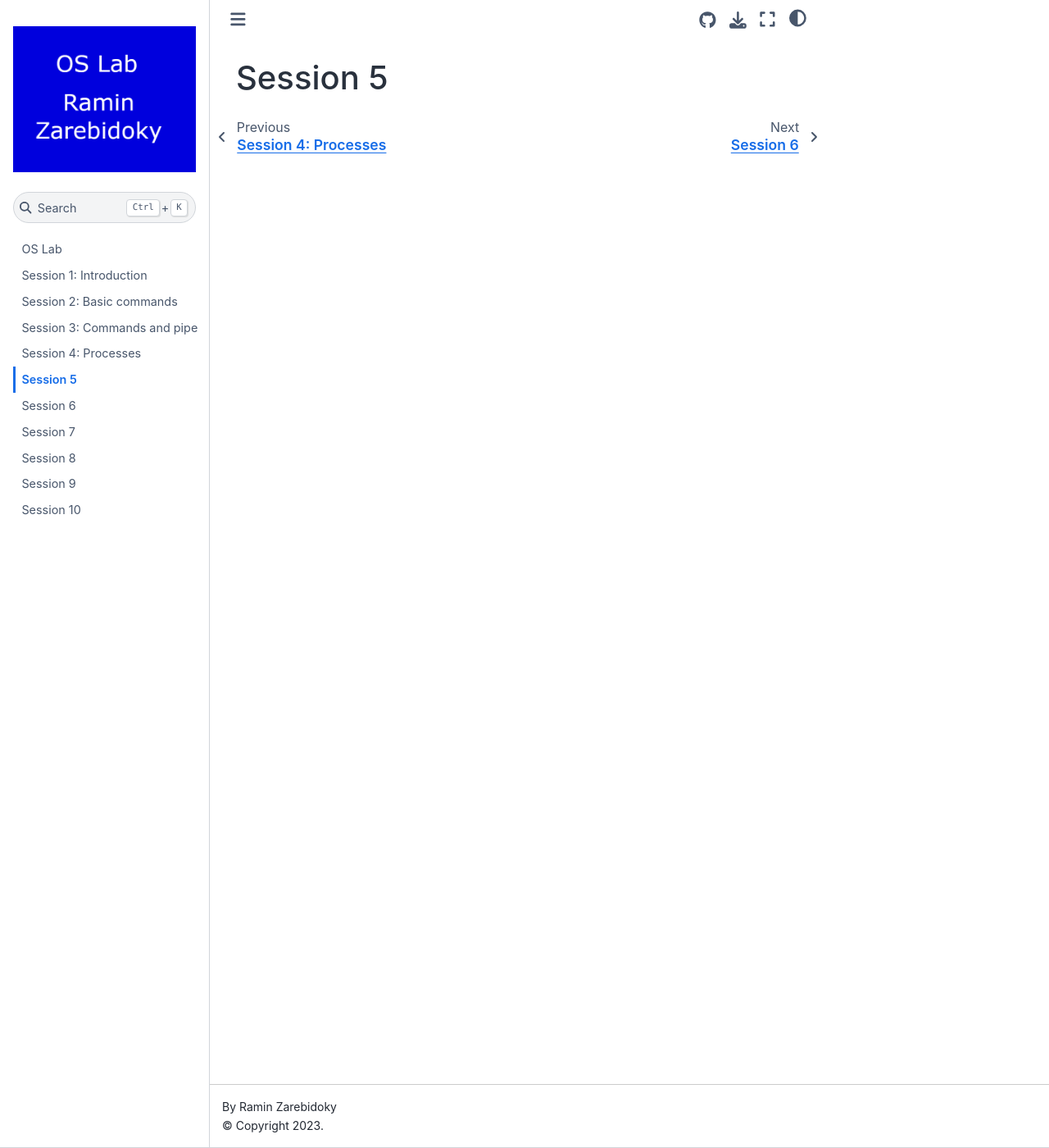
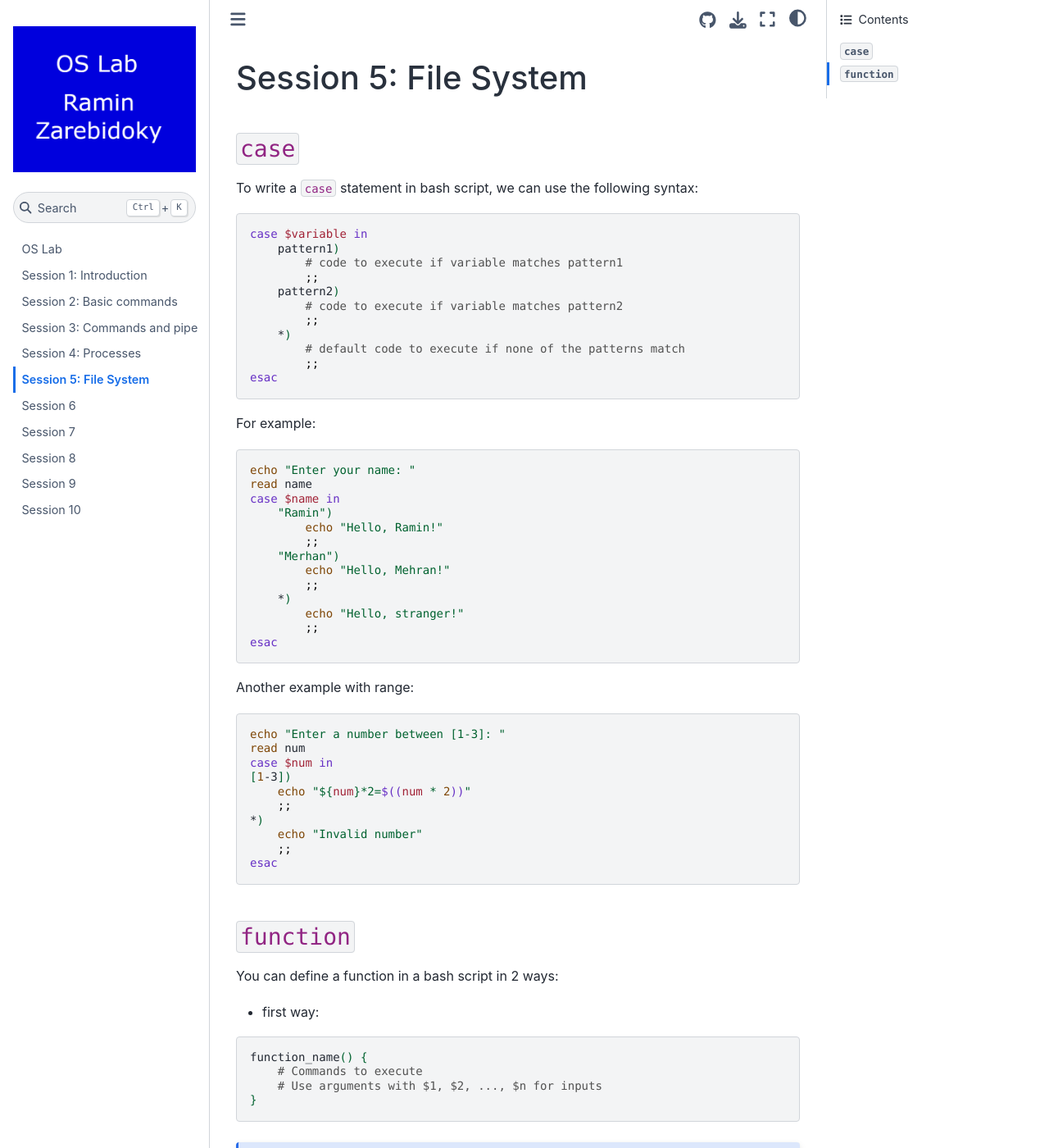
Before and after one commit to LiterallyTheOne/os_lab, a Jupyter Book: the page built from docs/session_5.md, in a window 1280 px wide and 1400 px high. Shown: the whole window at 82% size. Built offline with Jupyter Book 1.0.4 settings and Sphinx 7.4.7 and the Sphinx Book theme 1.1.4, drawn with Linux system fonts in a browser that asks for light colours; some of the changed text lies outside the part shown.

Commit message:
Add case and function to session_5

````diff
--- a/docs/session_5.md
+++ b/docs/session_5.md
@@ -1 +1,114 @@
-# Session 5
+# Session 5: File System
+
+## `case`
+
+To write a `case` statement in bash script, we can use the following syntax:
+
+```bash
+case $variable in
+    pattern1)
+        # code to execute if variable matches pattern1
+        ;;
+    pattern2)
+        # code to execute if variable matches pattern2
+        ;;
+    *)
+        # default code to execute if none of the patterns match
+        ;;
+esac
+```
+
+For example:
+
+```bash
+echo "Enter your name: "
+read name
+case $name in
+    "Ramin")
+        echo "Hello, Ramin!"
+        ;;
+    "Merhan")
+        echo "Hello, Mehran!"
+        ;;
+    *)
+        echo "Hello, stranger!"
+        ;;
+esac
+```
+
+Another example with range:
+
+```bash
+echo "Enter a number between [1-3]: "
+read num
+case $num in
+[1-3])
+    echo "${num}*2=$((num * 2))"
+    ;;
+*)
+    echo "Invalid number"
+    ;;
+esac
+```
+
+## `function`
+
+You can define a function in a bash script in 2 ways:
+
+* first way:
+
+```shell
+function_name() {
+    # Commands to execute
+    # Use arguments with $1, $2, ..., $n for inputs
+}
+```
+
+```{note}
+parantheses should be empty.
+```
+
+* second way:
+
+```shell
+function function_name {
+    # Commands to execute
+    # Use arguments with $1, $2, ..., $n for inputs
+}
+```
+
+For example:
+
+```shell
+f1() {
+    echo "Hello"
+}
+
+f1
+```
+
+The example above is a simple function without passing any argument to it.
+
+Another example:
+
+```shell
+f2() {
+    echo "Hello $1"
+}
+
+f2 "Ramin"
+```
+
+The code above gets one argument.
+
+Antoher example:
+
+```shell
+f3() {
+    echo "$(($1 + $2))"
+}
+
+f3 2 5
+```
+
+The code above takes two arguments and returns the sum of them.
````
